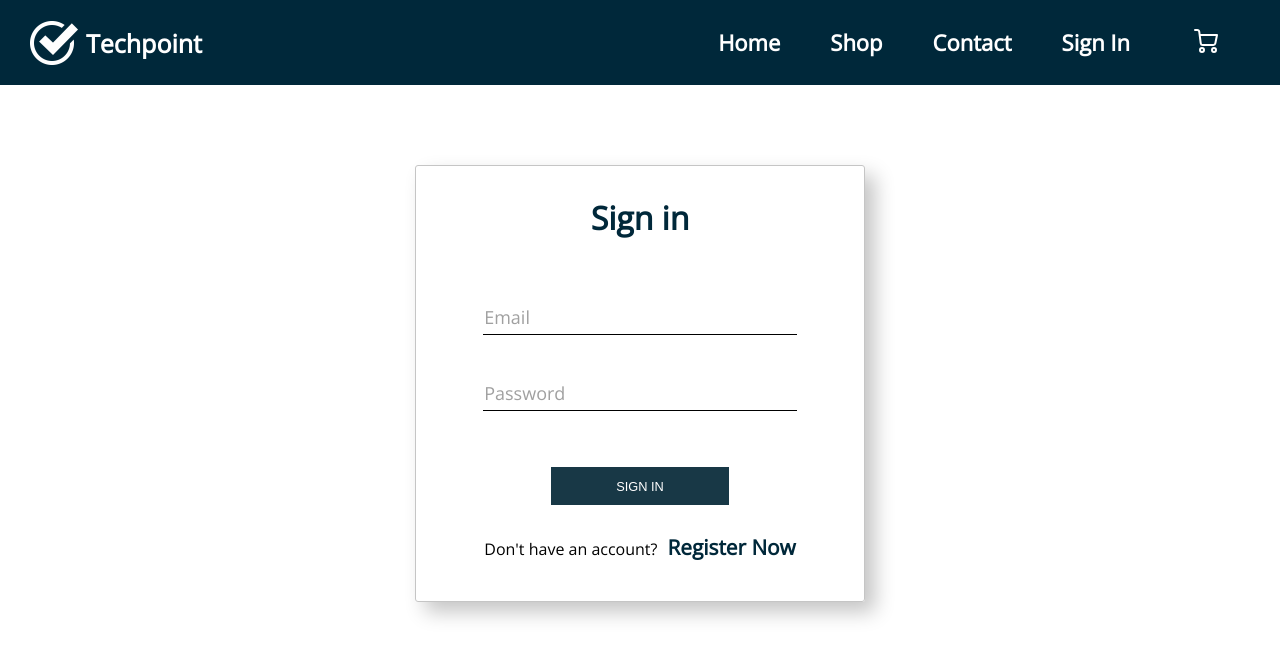
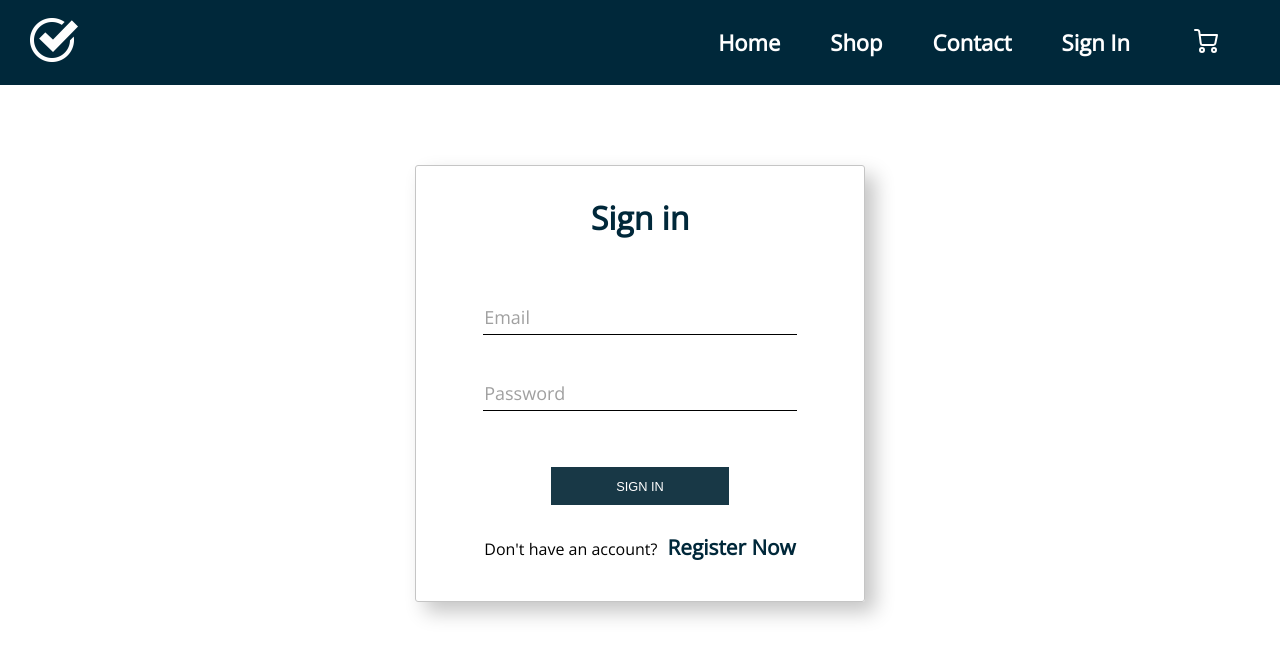
Before and after one commit to trung2012/techpoint, a React (Create React App) app in the folder client/: page /signin in a window 1280 px wide. Shown: the top 658 px of the page. Built offline with nearby package versions, Linux system fonts and the light colour scheme; no server answers.

Commit message:
styling changes

```diff
--- a/client/src/components/checkout-item.styles.scss
+++ b/client/src/components/checkout-item.styles.scss
@@ -153,7 +153,7 @@
   }
 }
 
-@media only screen and (max-width: 600px) {
+@media only screen and (max-width: 400px) {
   .checkout-item {
     font-size: .8rem;
 
--- a/client/src/components/header.component.js
+++ b/client/src/components/header.component.js
@@ -19,7 +19,6 @@ const Header = ({ categories, currentUser, signOut, isDropdownHidden, toggleDrop
     <div className='header'>
       <Link to='/' className='logo-container'>
         <img className='logo' alt='logo' src={logo} />
-        <span>Techpoint</span>
       </Link>
       <div className='navigation-links'>
         <Link to='/' className='navigation-item home'>Home</Link>
--- a/client/src/components/header.styles.scss
+++ b/client/src/components/header.styles.scss
@@ -9,19 +9,6 @@
   width: 100vw;
   background: #00283a;
   margin-bottom: 8rem;
-
-  .logo-container {
-    display: flex;
-
-    span {
-      align-self: center;
-      font-size: 2.5rem;
-      font-weight: 700;
-      color: #fff;
-      cursor: pointer;
-      margin-left: .8rem;
-    }
-  }
 
   .logo {
     margin-left: 1rem;
@@ -126,11 +113,6 @@
     margin-bottom: 4rem;
     justify-content: space-between;
 
-    .logo-container {
-      span {
-        display: none;
-      }
-    }
     .logo {
       width: 3.5rem;
       margin-left: .3rem;
--- a/client/src/components/navigation-dropdown-item.styles.scss
+++ b/client/src/components/navigation-dropdown-item.styles.scss
@@ -38,7 +38,12 @@
 }
 
 @media only screen and (max-width: 960px) {
-
+  .navigation-dropdown-item {
+    .image-container {
+      width: 12rem;
+      height: 8rem;
+    }
+  }
 }
 
 @media only screen and (max-width: 600px) {
--- a/client/src/components/navigation-dropdown.styles.scss
+++ b/client/src/components/navigation-dropdown.styles.scss
@@ -25,24 +25,7 @@
 
 @media only screen and (max-width: 960px) {
   .navigation-dropdown {
-    margin-top: 1rem;
-    padding: 1rem 0;
-    background-color: #00283a;
-    box-shadow: .8rem .8rem 1rem #5e5e5e;
-    z-index: 1;
-    margin-top: .8rem;
+    display: grid;
+    grid-template-columns: repeat(3, 1fr);
   }
 }
-
-@media only screen and (max-width: 600px) {
-  .navigation-dropdown {
-    margin-top: 1rem;
-    padding: 1rem 0;
-    display: grid;
-    grid-template-columns: repeat(3, 1fr);
-    background-color: #00283a;
-    box-shadow: .8rem .8rem 1rem #5e5e5e;
-    z-index: 1;
-    margin-top: .8rem;
-  }
-}
--- a/client/src/components/product-category.styles.scss
+++ b/client/src/components/product-category.styles.scss
@@ -62,12 +62,13 @@
 }
 
 
-@media only screen and (max-width: 960px) {
+@media only screen and (max-width: 1000px) {
   .product-overview-category {
 
     .category-header {
       margin-bottom: 3rem;
       text-align: left;
+      margin-left: 2rem;
     }
 
     .category-title {
@@ -123,6 +124,7 @@
     .category-header {
       margin-bottom: 3rem;
       text-align: left;
+      margin-left: 1rem;
     }
 
     .category-title {
@@ -163,7 +165,7 @@
         }
 
         .item-info-list {
-          padding-left: .8rem;
+          padding-left: 13%;
         }
 
         &:after {
--- a/client/src/components/product-overview.styles.scss
+++ b/client/src/components/product-overview.styles.scss
@@ -9,7 +9,7 @@
   }
 }
 
-@media only screen and (max-width: 960px) {
+@media only screen and (max-width: 1000px) {
   .product-overview {
     padding: 2rem 1.5rem;
 
@@ -27,7 +27,6 @@
 
     .page-title {
       font-size: 1.8rem;
-      color: #00283a;
       margin-top: 0;
       margin-bottom: 4rem;
     }
--- a/client/src/components/product-shop.styles.scss
+++ b/client/src/components/product-shop.styles.scss
@@ -33,7 +33,7 @@
   }
 }
 
-@media only screen and (max-width: 960px) {
+@media only screen and (max-width: 1100px) {
   .product-shop {
     display: flex;
     flex-direction: column;
```
